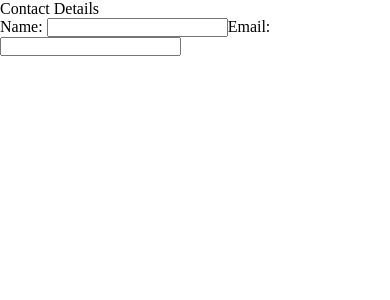
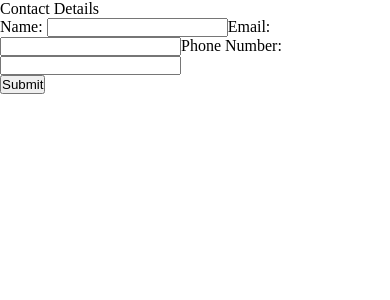
Before and after one commit to RichardGabelman/cv-application, a React (Vite) app: page / in a window 390 px wide. Shown: the top 300 px of the page. Built offline with nearby package versions, Linux system fonts and the light colour scheme.

Commit message:
Add phone number label and input

```diff
--- a/src/components/App.jsx
+++ b/src/components/App.jsx
@@ -5,14 +5,26 @@ import Education from "./Education.jsx";
 import Practical from "./Practical.jsx";
 
 function App() {
+  const [submitted, setSubmitted] = useState(false);
+
+  let buttonText = "Submit";
+
+  if (submitted) {
+    buttonText = "Edit";
+  }
+
+  const handleClick = () => {
+    setSubmitted(!submitted);
+  }
   // TODO: contact info
   // TODO: education info
   // TODO: practical info
   return (
     <>
-      <Contact />
-      <Education />
-      <Practical />
+      <Contact submitted={submitted} />
+      <Education submitted={submitted} />
+      <Practical submitted={submitted} />
+      <button type="button" onClick={handleClick}>{buttonText}</button>
     </>
   );
 }
--- a/src/components/Contact.jsx
+++ b/src/components/Contact.jsx
@@ -1,12 +1,16 @@
 import { useState } from "react";
 
-function Contact() {
-  const [submitted, setSubmitted] = useState(false);
+function Contact({ submitted }) {
   const [name, setName] = useState("");
   const [email, setEmail] = useState("");
-  const [phoneNumber, setPhoneNumber] = useState();
+  const [phoneNumber, setPhoneNumber] = useState("");
 
   if (submitted) {
+    console.log("Submitted");
+
+    return (
+      <h1>Test</h1>
+    );
   }
 
   return (
@@ -31,6 +35,15 @@ function Contact() {
           value={email}
           onChange={(event) => setEmail(event.target.value)}
         />
+
+        <label htmlFor="email">Phone Number: </label>
+        <input
+          type="tel"
+          id="phone"
+          name="phone"
+          value={phoneNumber}
+          onChange={(event) => setPhoneNumber(event.target.value.replace(/[^0-9]/g, ""))}
+        />
       </form>
     </>
   );
```
